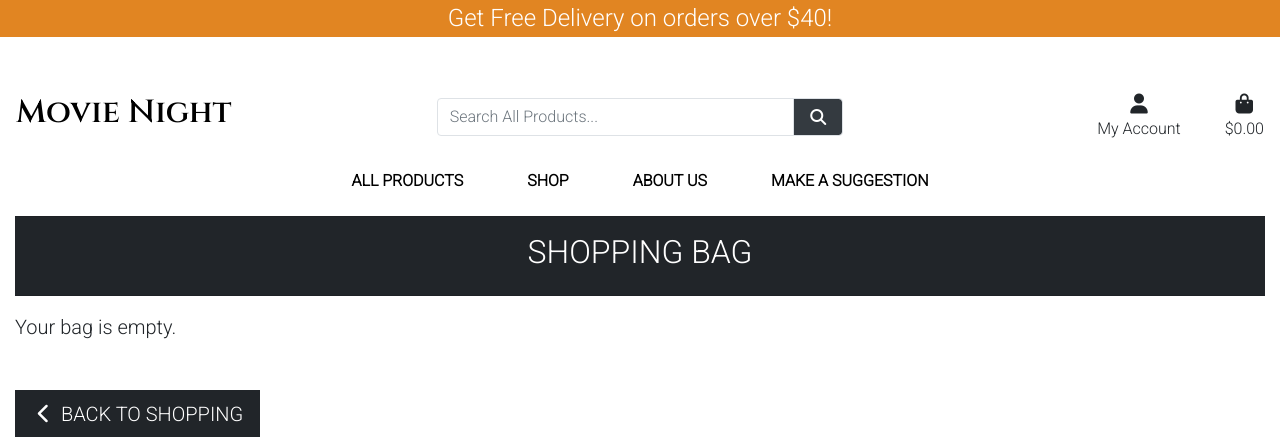
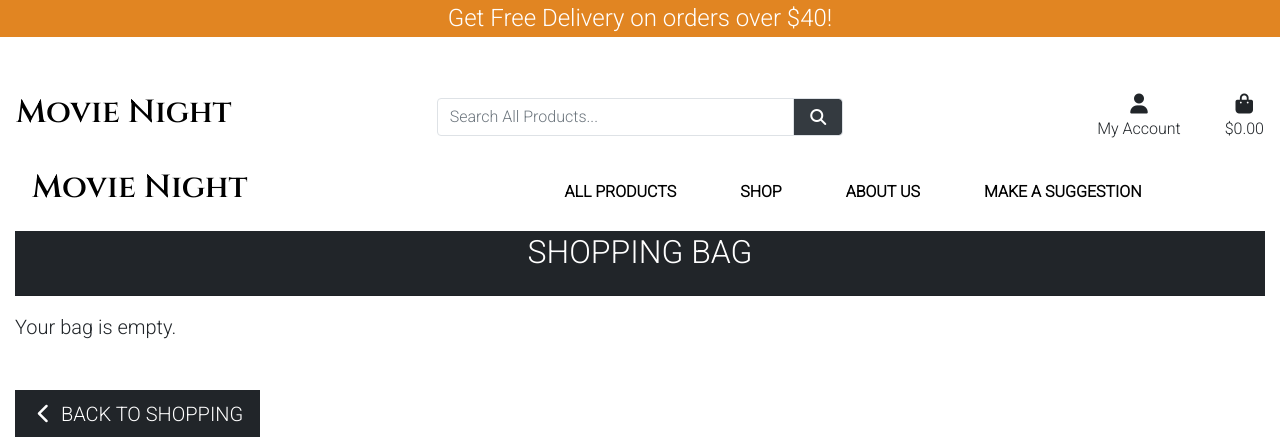
Before and after one commit to FranciscoBarreira/MovieNight, a Django app: page /bag/ in a window 1280 px wide. Shown: the top 437 px of the page. Run offline with Django 3.2, Linux system fonts and the light colour scheme; parts of the project's set-up code (start-up, migrations or seed data) failed here and were passed over; some libraries are stand-ins or nearby versions.

Commit message:
deploy to heroku

```diff
--- a/static/css/base.css
+++ b/static/css/base.css
@@ -51,7 +51,7 @@
 }
 
 .shopping-margin-top {
-    margin-top: 500px;
+    margin-top: 250px;
 }
 
 .detail-margin, .checkout-margin  {
--- a/templates/includes/mobile-top-header.html
+++ b/templates/includes/mobile-top-header.html
@@ -1,3 +1,10 @@
+<div class="col-12 col-lg-4 my-auto py-1 py-lg-0 mb-0 text-center text-lg-left">
+    <a href="{% url 'home' %}" class="nav-link">
+        <h2 class="logo text-black">Movie Night</h2>
+    </a>
+</div>
+
+
 <ul class="mobile-nav-ul d-lg-none">
     <li class="list-inline-item">
         <a class="text-black nav-link d-block d-lg-none" href="#" id="mobile-search" data-toggle="dropdown" aria-haspopup="true" aria-expanded="false">
```
